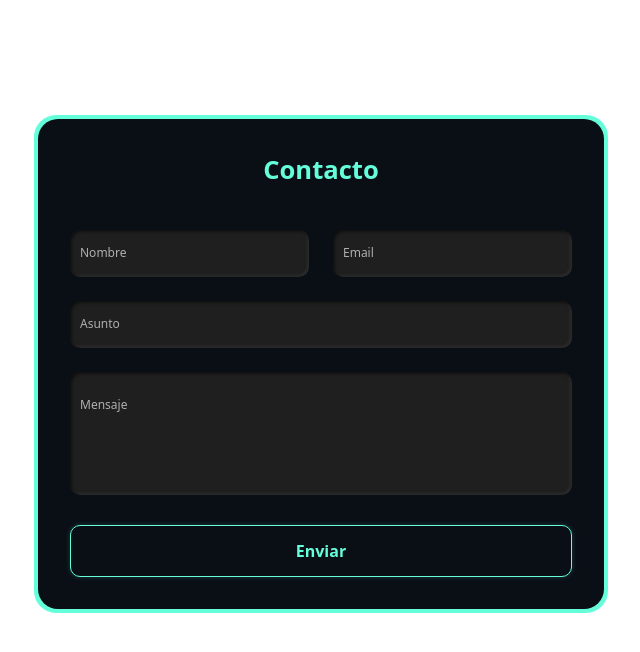
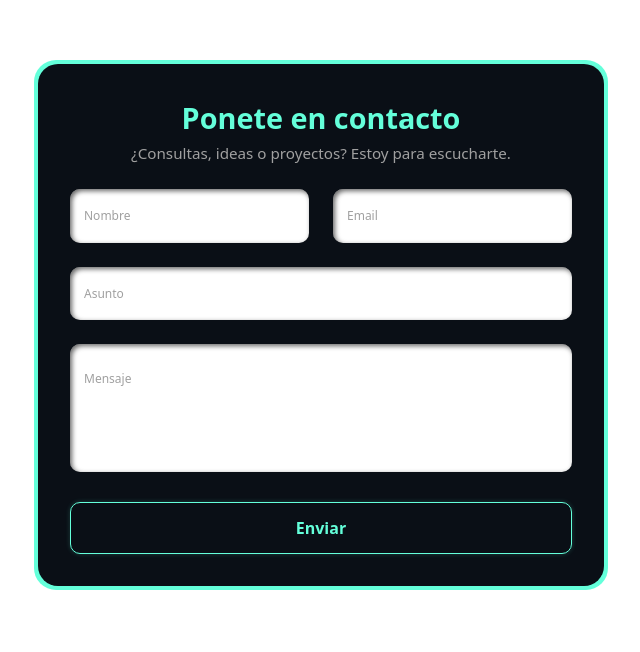
Before and after one commit to Agustin-Indarte/Portfolio, a React (Vite) app: page / in a window 1280 px wide. Shown: the part 3236-3888 px from the top of the page, without its empty margins (319-959 px from the left). Built offline with nearby package versions, Linux system fonts and the light colour scheme; a web font is replaced by a local one.

Commit message:
cambio los input a un tono claro y los margenes de espacio

```diff
--- a/src/Components/FormContact/FormContact.jsx
+++ b/src/Components/FormContact/FormContact.jsx
@@ -5,10 +5,13 @@ import styled from 'styled-components';
 const FormContact = () => {
     return (
         <StyledWrapper>
-            <div className="fc-form-card1">
+            <div className="fc-form-card1 mt-5">
                 <div className="fc-form-card2">
                     <form className="fc-form">
-                        <p className="fc-form-heading">Contacto</p>
+                        <div className="fc-form-header">
+                            <p className="fc-form-heading">Ponete en contacto</p>
+                            <p className="fc-form-subtitle">¿Consultas, ideas o proyectos? Estoy para escucharte.</p>
+                        </div>
 
                         <Row>
                             <Col lg={6}>
@@ -42,7 +45,7 @@ const FormContact = () => {
             </div>
         </StyledWrapper>
     );
-}
+};
 
 const StyledWrapper = styled.div`
   .fc-form-card1 {
@@ -75,12 +78,22 @@ const StyledWrapper = styled.div`
     gap: 1.5rem;
   }
 
+  .fc-form-header {
+    text-align: center;
+
+  }
+
   .fc-form-heading {
-    font-size: 1.6rem;
+    font-size: 1.8rem;
     font-weight: bold;
     color: #64ffda;
-    text-align: center;
-    margin-bottom: 1rem;
+    margin-bottom: 0.2rem;
+  }
+
+  .fc-form-subtitle {
+    color: #a0a0a0;
+    font-size: 0.95rem;
+    margin: 0;
   }
 
   .fc-form-control {
@@ -92,52 +105,58 @@ const StyledWrapper = styled.div`
   .fc-label {
     position: absolute;
     top: 50%;
-    left: 10px;
-    transition: transform ease 0.2s;
+    left: 14px;
     transform: translate(0%, -50%);
     font-size: 0.75em;
     user-select: none;
     pointer-events: none;
-    color: #b0b0b0;
+    color: #a0a0a0;
+    transition: transform 0.2s ease, color 0.2s ease;
   }
 
   .fc-input {
     width: 100%;
-    background-color: #1f1f1f;
+    background-color: rgb(255, 255, 255);
     border: none;
     outline: none;
-    color: #fff;
-    padding: 0.8rem 1rem;
+    color: #f1f1f1;
+    padding: 1rem;
     font-size: 0.9rem;
     border-radius: 10px;
-    transition: box-shadow ease 0.2s;
-    box-shadow: inset 1.5px 1.5px 3px #0e0e0e, inset -1.5px -1.5px 3px rgb(95 94 94 / 25%);
+    box-shadow:
+      inset 2px 2px 5px rgba(0, 0, 0, 0.6),
+      inset -2px -2px 5px rgba(255, 255, 255, 0.05);
+    transition: box-shadow 0.3s ease;
     resize: none;
   }
 
   .fc-input:focus,
   .fc-input:valid {
-    box-shadow: inset 3px 3px 4px #0e0e0e, inset -3px -3px 4px #5f5e5e;
+    box-shadow:
+      inset 3px 3px 6px rgba(0, 0, 0, 0.7),
+      inset -3px -3px 6px rgba(255, 255, 255, 0.07);
   }
 
   .fc-input:focus + .fc-label,
   .fc-input:valid + .fc-label {
-    transform: translate(-150%, -50%);
+    transform: translate(-160%, -50%);
+    color: #64ffda;
   }
 
   .fc-textarea {
-    min-height: 100px;
-    padding-top: 1.5rem;
+    min-height: 120px;
+    padding-top: 1.6rem;
   }
 
   .fc-textarea + .fc-label {
-    top: 1.5rem;
+    top: 1.6rem;
     transform: translate(0%, 0%);
   }
 
   .fc-textarea:focus + .fc-label,
   .fc-textarea:valid + .fc-label {
-    transform: translate(-150%, 0%);
+    transform: translate(-160%, 0%);
+    color: #64ffda;
   }
 
   .fc-sendMessage-btn {
@@ -155,7 +174,7 @@ const StyledWrapper = styled.div`
   .fc-sendMessage-btn:hover {
     background-color: #64ffda;
     color: #0a0a0a;
-    box-shadow: inset 2px 4px 8px rgba(0,0,0,0.5);
+    box-shadow: inset 2px 4px 8px rgba(0, 0, 0, 0.5);
     transform: scale(1.03);
   }
 
--- a/src/Pages/Contact/Contact.jsx
+++ b/src/Pages/Contact/Contact.jsx
@@ -3,7 +3,7 @@ import { FormContact } from '../../Components'
 
 function Contact() {
   return (
-    <section className='vh-100 d-flex justify-content-center align-items-center'>
+    <section className='vh-100 d-flex justify-content-center mt-5'>
         <FormContact/>
       </section>
   )
```
